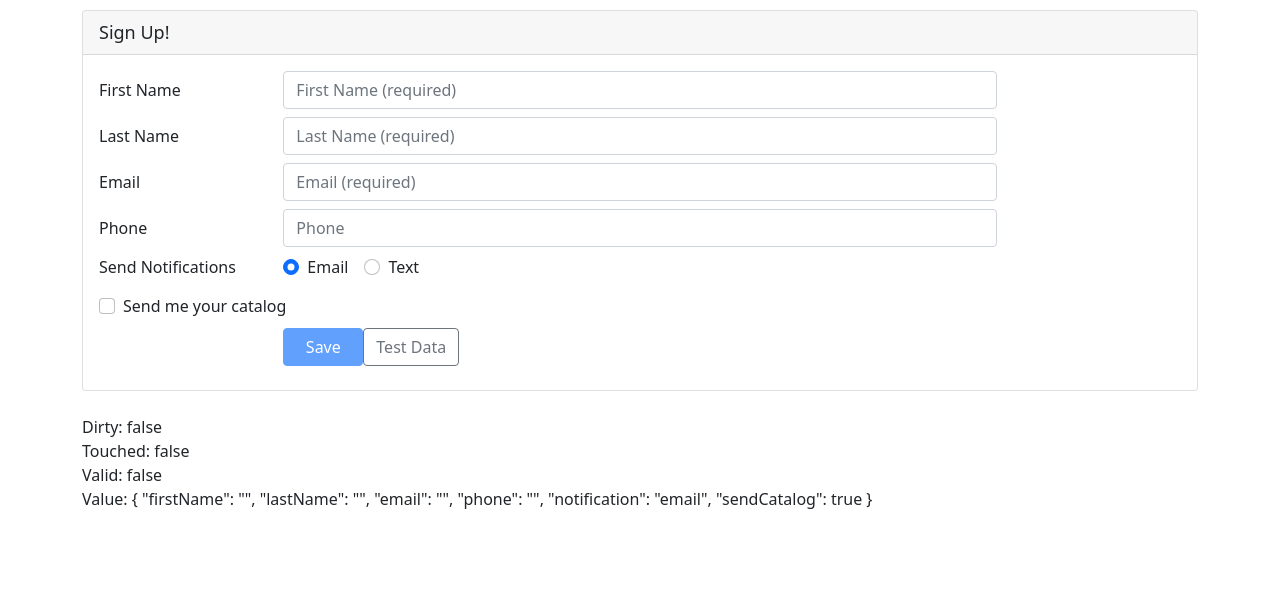
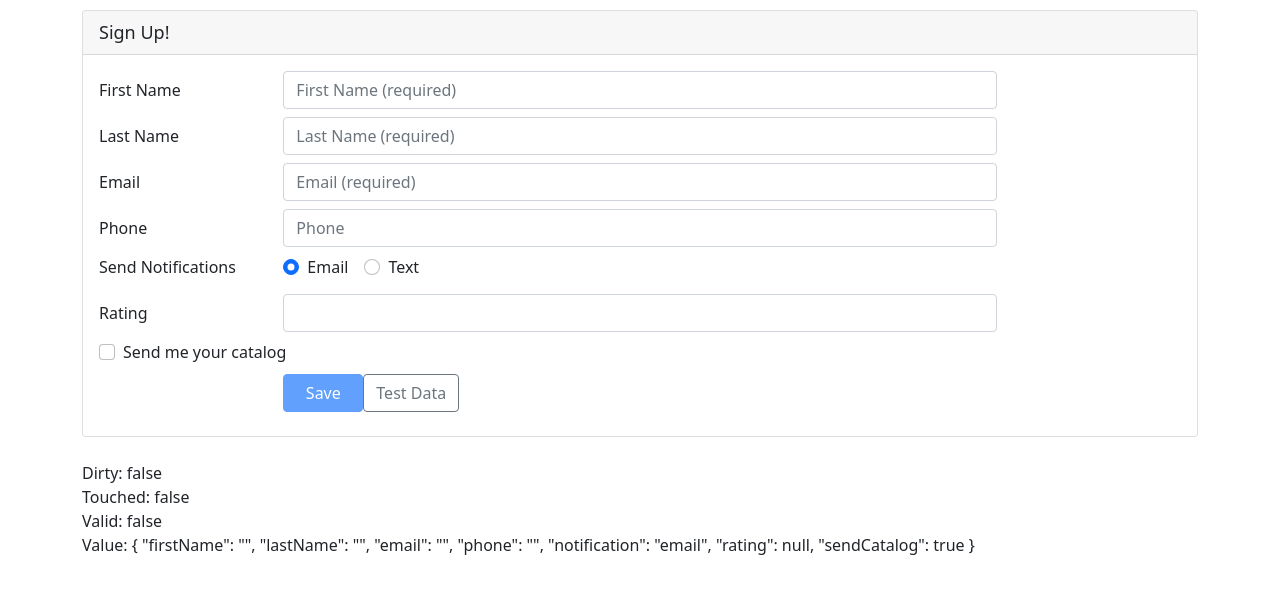
Before and after one commit to rocio-garrido/angular-reactive-forms, an Angular app in the folder demo-start-v12/: page / in a window 1280 px wide. Shown: the top 594 px of the page. Built offline with nearby package versions, Linux system fonts and the light colour scheme.

Commit message:
Customize validators

```diff
--- a/demo-start-v12/src/app/customers/customer.component.html
+++ b/demo-start-v12/src/app/customers/customer.component.html
@@ -132,6 +132,29 @@
               />Text
             </label>
           </div>
+        </div>
+      </div>
+
+      <div class="form-group row mb-2">
+        <label class="col-md-2 col-form-label" for="ratingId">Rating</label>
+        <div class="col-md-8">
+          <input
+            class="form-control"
+            id="ratingId"
+            type="number"
+            formControlName="rating"
+            [ngClass]="{
+              'is-invalid':
+                (customerForm.get('rating')?.touched ||
+                  customerForm.get('rating')?.dirty) &&
+                !customerForm.get('rating')?.valid
+            }"
+          />
+          <span class="invalid-feedback">
+            <span *ngIf="customerForm.get('rating')?.errors?.range">
+              Please rate your experience from 1 to 5.
+            </span>
+          </span>
         </div>
       </div>
 
--- a/demo-start-v12/src/app/customers/customer.component.ts
+++ b/demo-start-v12/src/app/customers/customer.component.ts
@@ -1,6 +1,13 @@
 import { Component, OnInit } from '@angular/core';
-import { FormBuilder, FormGroup, Validators } from '@angular/forms';
+import { AbstractControl, FormBuilder, FormGroup, Validators } from '@angular/forms';
 import { Customer } from './customer';
+
+function ratingRange(c: AbstractControl): { [key: string]: boolean } | null {
+  if (c.value !== null && (isNaN(c.value) || c.value < 1 || c.value > 5)) {
+    return { 'range': true };
+  }
+  return null;
+};
 
 @Component({
   selector: 'app-customer',
@@ -20,6 +27,7 @@
       email: ['', [Validators.required, Validators.email]],
       phone: '',
       notification: 'email',
+      rating: [null, ratingRange],
       sendCatalog: true
     });
   }
```
